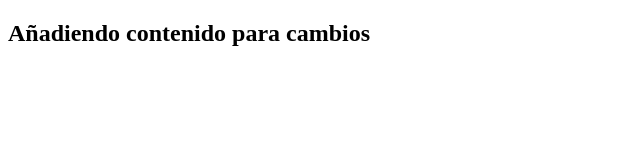
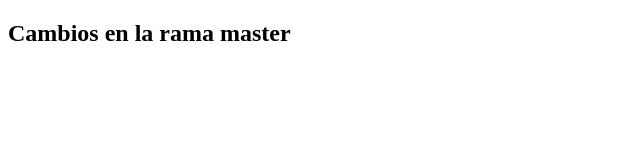
Before and after one commit to kristen291/TestNC, a plain HTML site: page TestNC/index.html in a window 1280 px wide. Shown: the whole page, without its empty margins (0-640 px from the left). Drawn offline with Linux system fonts and the light colour scheme.

Commit message:
change on master

```diff
--- a/TestNC/index.html
+++ b/TestNC/index.html
@@ -6,7 +6,7 @@
     <title>Document</title>
 </head>
 <body>
-    <h2>Añadiendo contenido para cambios</h2>
+    <h2>Cambios en la rama master</h2>
 
 </body>
 </html>
```
